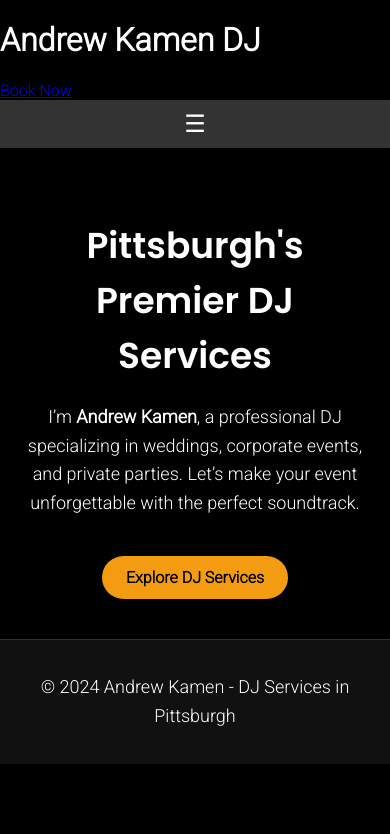
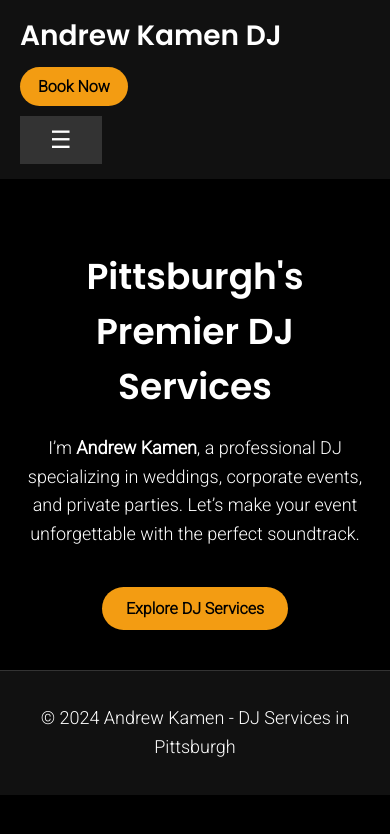
Before and after one commit to katydevelops/kamen_media, a Next.js app: page / in a window 390 px wide. Shown: the top 834 px of the page. Built offline with nearby package versions, Linux system fonts and the light colour scheme.

Commit message:
update header component css module

```diff
--- a/app/Header.module.css
+++ b/app/Header.module.css
@@ -0,0 +1,80 @@
+/* Header.module.css */
+.header {
+    display: flex;
+    justify-content: space-between;
+    align-items: center;
+    padding: 15px 20px;
+    background-color: #111;
+    box-shadow: 0px 2px 10px rgba(0, 0, 0, 0.5);
+}
+
+.logo {
+    font-family: 'Poppins', sans-serif;
+    font-size: 28px;
+    font-weight: 600;
+    color: #fff;
+    margin: 0;
+}
+
+/* Right Container (Button + Nav) */
+.headerRight {
+    display: flex;
+    align-items: center;
+    gap: 20px;
+}
+
+.bookNow {
+    padding: 10px 18px;
+    background-color: #f39c12;
+    color: #000;
+    font-size: 16px;
+    font-weight: bold;
+    border-radius: 25px;
+    text-decoration: none;
+    transition: background-color 0.3s ease, transform 0.2s ease;
+}
+
+.bookNow:hover {
+    background-color: #ffa502;
+    transform: scale(1.05);
+}
+
+.navLinks {
+    display: flex;
+    gap: 15px;
+}
+
+.navLinks a {
+    text-decoration: none;
+    color: #fff;
+    font-size: 16px;
+    font-weight: 300;
+    transition: color 0.3s ease;
+}
+
+.navLinks a:hover {
+    color: #f39c12;
+}
+
+/* Mobile Responsive */
+@media (max-width: 768px) {
+    .header {
+        flex-direction: column;
+        align-items: flex-start;
+    }
+
+    .headerRight {
+        flex-direction: column;
+        align-items: flex-start;
+        gap: 10px;
+        margin-top: 10px;
+    }
+
+    .navLinks {
+        flex-direction: column;
+    }
+
+    .bookNow {
+        align-self: flex-start;
+    }
+}
```
